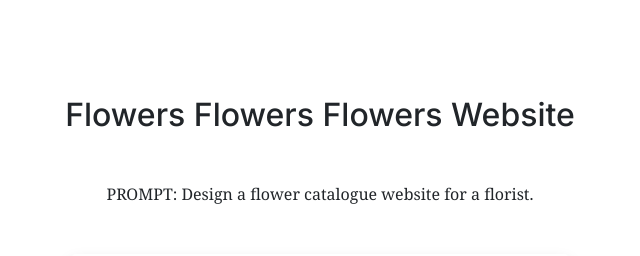
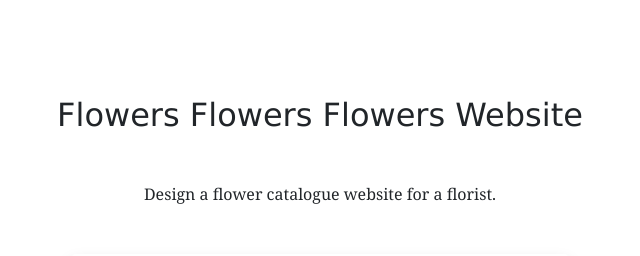
Before and after one commit to MariolaH/Design-Portfolio, a Next.js app: page /caseStudyOne in a window 1280 px wide. Shown: the top 256 px of the page, without its empty margins (320-960 px from the left). Built offline with nearby package versions, Linux system fonts and the light colour scheme.

Commit message:
added videos

```diff
--- a/src/app/caseStudyOne/HiFi/page.tsx
+++ b/src/app/caseStudyOne/HiFi/page.tsx
@@ -94,18 +94,14 @@ export default function CS1hifi() {
           <ImageCard imgSrc="/CS3MockUps/App5.png" />
           <ImageCard imgSrc="/CS3MockUps/App6.png" /> */}
 
-          {/* <ImageCard
-            id="high-fidelityPrototype"
-            imgSrc="/CS3MockUps/high-fidelityPrototype .png"
-          /> */}
-          {/* <div className="container ">
+          <div className="container ">
             <div className="row justify-content-center">
               <video
                 className="responsive-video responsive-video1 mb-5"
                 controls
                 preload="auto"
               >
-                <source src="/CS3MockUps/WebsiteMockup.mp4" type="video/mp4" />
+                <source src="/FlowerWebsite/App/Wireframes/FlowersWebsite.mp4" type="video/mp4" />
                 <track
                   src="/CS3prototype/captions.vtt"
                   kind="subtitles"
@@ -117,7 +113,7 @@ export default function CS1hifi() {
             </div>
             <div className="row justify-content-center">
               <video className="responsive-video mb-5" controls preload="auto">
-                <source src="/CS3MockUps/AppRecording.mp4" type="video/mp4" />
+                <source src="/FlowerWebsite/App/Wireframes/FlowerApp.mp4" type="video/mp4" />
                 <track
                   src="/CS3prototype/captions.vtt"
                   kind="subtitles"
@@ -127,7 +123,7 @@ export default function CS1hifi() {
                 Your browser does not support the video tag.
               </video>
             </div>
-          </div> */}
+          </div>
         </div>
       </div>
       <button id="back-to-top" onClick={scrollToTop}>
--- a/src/app/caseStudyOne/page.tsx
+++ b/src/app/caseStudyOne/page.tsx
@@ -10,9 +10,9 @@ export default function caseStudyOne() {
   return (
     <div>
       <section className="container text-center py-5">
-        <h2 className="headerFont mb-5 mt-5">Flowers Flowers Flowers Website</h2>
+        <h2 className="headerFont mainHeader mb-5 mt-5">Flowers Flowers Flowers Website</h2>
         <p className="mb-5 mt-5">
-          PROMPT: Design a flower catalogue website for a florist.
+          Design a flower catalogue website for a florist.
         </p>
         <div className="row justify-content-center mt-5">
             <div className="col-md-2 d-flex justify-content-center">
```
Also changed, not shown: 2 other files (tests, documents, lock files or other folders).
